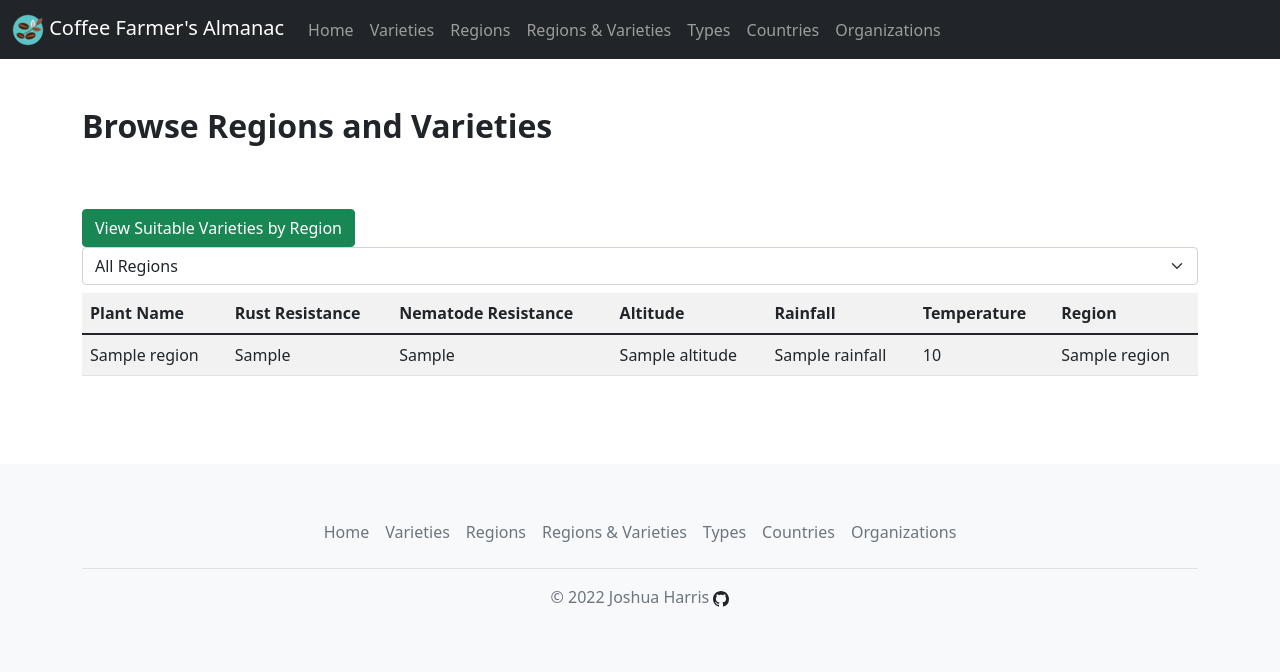
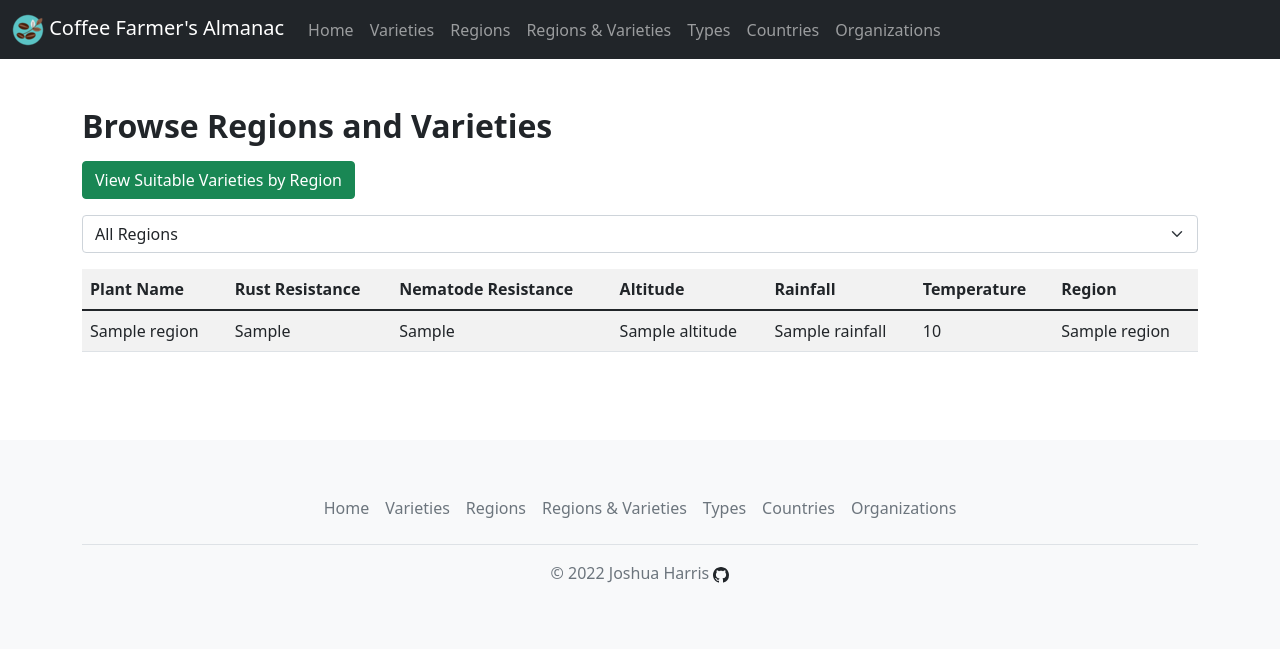
Before and after one commit to JHarrisJoshua/Python-Coffee_Farmer_DB, a Flask app: page /regions-varieties/ in a window 1280 px wide. Shown: the top 672 px of the page. Run offline with Flask 2, Linux system fonts and the light colour scheme; a database or web service that is not in the repository returns one stand-in record (values such as "Sample title"); some libraries are stand-ins or nearby versions.

Commit message:
Update regions_varieties.j2

```diff
--- a/templates/regions_varieties.j2
+++ b/templates/regions_varieties.j2
@@ -6,19 +6,17 @@
   <nav class="navbar">
     <h2><strong>Browse Regions and Varieties</strong></h2>
   </nav>
-  <p>&nbsp;</p>
 
   <div id="search" style="display: block">
     <form id="searchregion" action="/regions-varieties/" method="post">
       <fieldset class="fields">
-      <nav class="navbar">
-        <input type="submit" value="View Suitable Varieties by Region" name="region_variety_search" class="btn btn-success">
-        <select class="form-select" name="region_id" id="region_id">
+        <p><input type="submit" value="View Suitable Varieties by Region" name="region_variety_search" class="btn btn-success"></p>
+        <p><select class="form-select" name="region_id" id="region_id">
           <option value="0" selected>All Regions</option>
           {% for region in regions %}
           <option value="{{ region['region_id'] }}"> {{ region['region'] }}</option>
           {% endfor %}
-        </select></nav>
+        </select></p>
       </fieldset>
     </form>
   </div>
```
